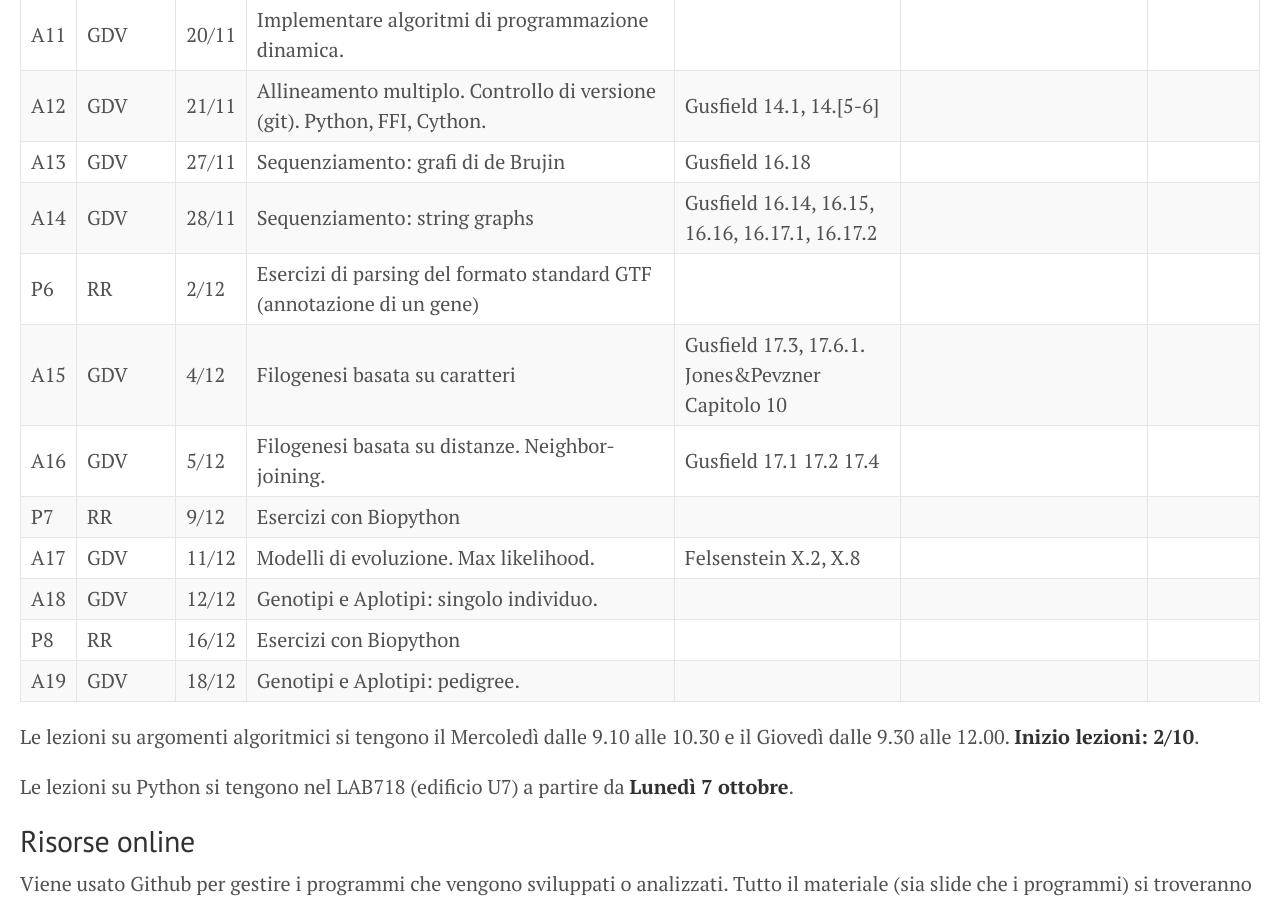
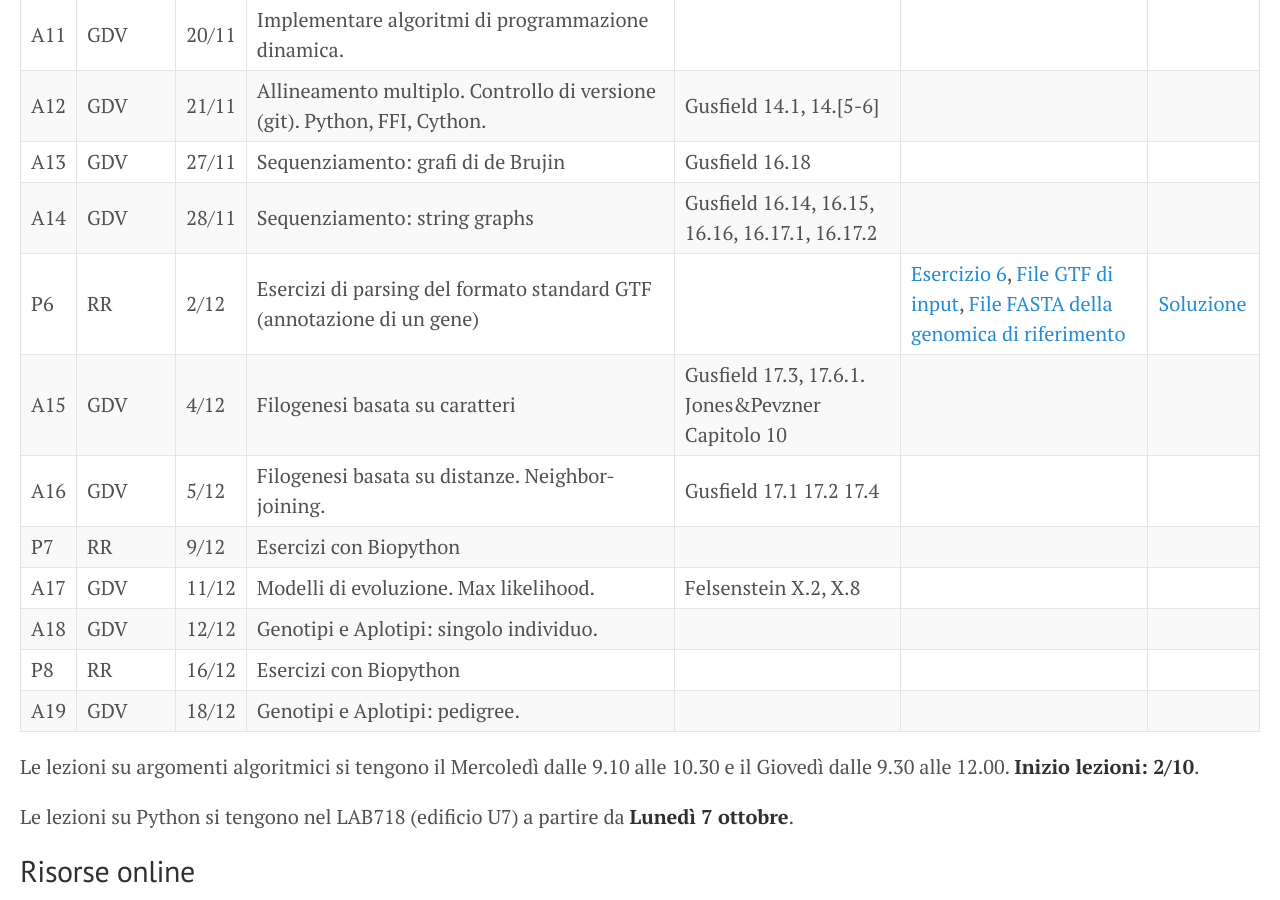
Before and after one commit to bioinformatica-corso/lezioni, a Jekyll site: the page built from docs/index.md, in a window 1280 px wide and 900 px high, scrolled down 1375 px. Built offline with Jekyll 4.4.1, drawn with Linux system fonts in a browser that asks for light colours.

Commit message:
Aggiornato calendario
Aggiornato calendario

```diff
--- a/docs/index.md
+++ b/docs/index.md
@@ -27,7 +27,7 @@ title: Elementi di Bioinformatica (2019-20)
 | A12 | GDV     | 21/11 | Allineamento multiplo. Controllo di versione (git). Python, FFI, Cython.                                                                        | Gusfield 14.1, 14.[5-6]                                                                                                                                                                                                                                                                              |                                                                                                                                                                                                                                                                                                                                                                              |                                                                                                                         |
 | A13 | GDV     | 27/11 | Sequenziamento: grafi di de Brujin                                                                                                              | Gusfield 16.18                                                                                                                                                                                                                                                                |                                                                                                                                                                                                                                                                                                                                                                              |                                                                                                                         |
 | A14 | GDV     | 28/11 | Sequenziamento: string graphs                                                                                                                   | Gusfield 16.14, 16.15, 16.16, 16.17.1, 16.17.2                                                                                                                                                                                                                                |                                                                                                                                                                                                                                                                                                                                                                              |                                                                                                                         |
-| P6  | RR      | 2/12  | Esercizi di parsing del formato standard GTF (annotazione di un gene)                                                                           |                                                                                                                                                                                                                                                                               |                                                                                                                                                                                                                                                                                                                                                                              |                                                                                                                         |
+| P6  | RR      | 2/12 | Esercizi di parsing del formato standard GTF (annotazione di un gene)                                                                           |                                                                                                                                                                                                                                                                               | [Esercizio 6](https://github.com/bioinformatica-corso/lezioni/blob/master/laboratorio/2dic19/esercizio6-testo.ipynb), [File GTF di input](https://github.com/bioinformatica-corso/lezioni/blob/master/laboratorio/2dic19/input.gtf), [File FASTA della genomica di riferimento](https://github.com/bioinformatica-corso/lezioni/blob/master/laboratorio/2dic19/ENm006.fa) | [Soluzione](https://github.com/bioinformatica-corso/lezioni/blob/master/laboratorio/2dic19/esercizio6-soluzione.ipynb) |
 | A15 | GDV     | 4/12  | Filogenesi basata su caratteri                                                                                                                  | Gusfield 17.3, 17.6.1. Jones&Pevzner Capitolo 10                                                                                                                                                                                                                              |                                                                                                                                                                                                                                                                                                                                                                              |                                                                                                                         |
 | A16 | GDV     | 5/12  | Filogenesi basata su distanze. Neighbor-joining.                                                                                                | Gusfield 17.1 17.2 17.4                                                                                                                                                                                                                                                       |                                                                                                                                                                                                                                                                                                                                                                              |                                                                                                                         |
 | P7  | RR      | 9/12  | Esercizi con Biopython                                                                                                                          |                                                                                                                                                                                                                                                                               |                                                                                                                                                                                                                                                                                                                                                                              |                                                                                                                         |
```
